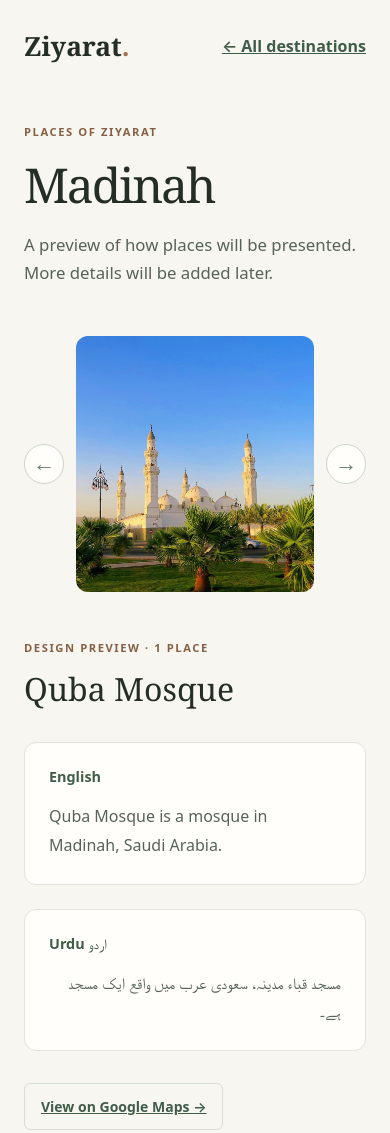
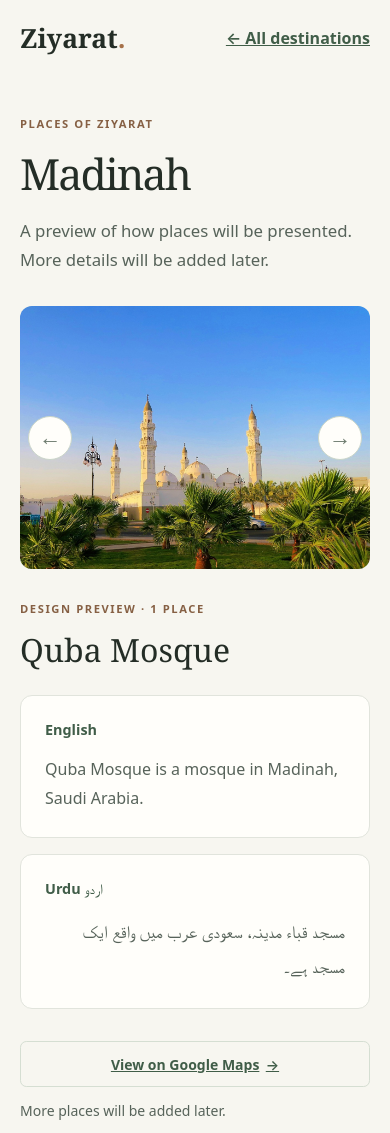
Before and after one commit to mtalhajamil/ziyarat, a plain HTML site: page madinah.html in a window 390 px wide. Shown: the top 1133 px of the page. Drawn offline with Linux system fonts and the light colour scheme.

Commit message:
Improve mobile layouts
Co-authored-by: Copilot App <223556219+Copilot@users.noreply.github.com>

```diff
--- a/styles.css
+++ b/styles.css
@@ -27,6 +27,9 @@ body {
 }
 
 .brand {
+  display: inline-flex;
+  align-items: center;
+  min-height: 44px;
   color: inherit;
   font-family: Georgia, serif;
   font-size: 1.65rem;
@@ -136,8 +139,20 @@ h2 {
 
 .destination-link,
 .back-link {
+  display: inline-flex;
+  align-items: center;
+  gap: 0.4rem;
+  min-height: 44px;
   color: #405d48;
   font-weight: 600;
+}
+
+.back-link {
+  text-align: right;
+}
+
+.destination-link {
+  font-size: 1rem;
 }
 
 .place-page {
@@ -222,8 +237,16 @@ h2 {
   line-height: 1.8;
 }
 
+.description-grid p[lang="ur"] {
+  font-size: 1.1rem;
+  line-height: 2;
+}
+
 .map-link {
-  display: inline-block;
+  display: inline-flex;
+  align-items: center;
+  gap: 0.4rem;
+  min-height: 44px;
   margin: 2rem 0 0;
   padding: 0.8rem 1rem;
   border: 1px solid #d5ded2;
@@ -245,20 +268,84 @@ h2 {
 }
 
 @media (max-width: 700px) {
+  .site-header,
+  .site-footer {
+    padding: 1rem 1.25rem;
+  }
+
+  .site-footer {
+    flex-wrap: wrap;
+  }
+
   .header-note {
     display: none;
   }
 
+  .destinations,
+  .place-page {
+    padding: 2.5rem 1.25rem 4rem;
+  }
+
+  h1 {
+    font-size: clamp(2.5rem, 11vw, 3.5rem);
+  }
+
   .destination-grid {
     grid-template-columns: 1fr;
+    gap: 1rem;
+    margin-top: 2rem;
+  }
+
+  .card-image {
+    height: auto;
+    aspect-ratio: 16 / 9;
+  }
+
+  .place-preview {
+    margin-top: 2rem;
+  }
+
+  .place-slider {
+    grid-template-columns: minmax(0, 1fr);
+    gap: 0;
+  }
+
+  .place-slider > * {
+    grid-area: 1 / 1;
   }
 
   .slider-arrow {
-    width: 2.5rem;
-    height: 2.5rem;
+    z-index: 1;
+    width: 44px;
+    height: 44px;
+    margin: 0 0.5rem;
+  }
+
+  .slider-arrow:first-child {
+    justify-self: start;
+  }
+
+  .slider-arrow:last-child {
+    justify-self: end;
+  }
+
+  .place-image {
+    height: auto;
+    aspect-ratio: 4 / 3;
+  }
+
+  .place-details {
+    margin-top: 2rem;
   }
 
   .description-grid {
     grid-template-columns: 1fr;
+    gap: 1rem;
+    margin-top: 1.5rem;
+  }
+
+  .map-link {
+    justify-content: center;
+    width: 100%;
   }
 }
```
